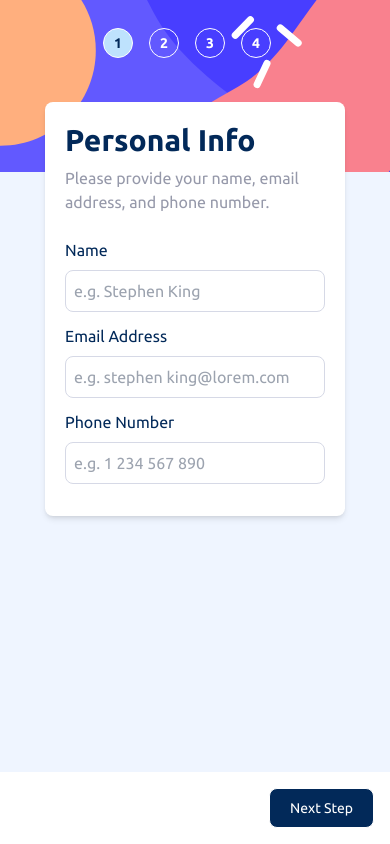
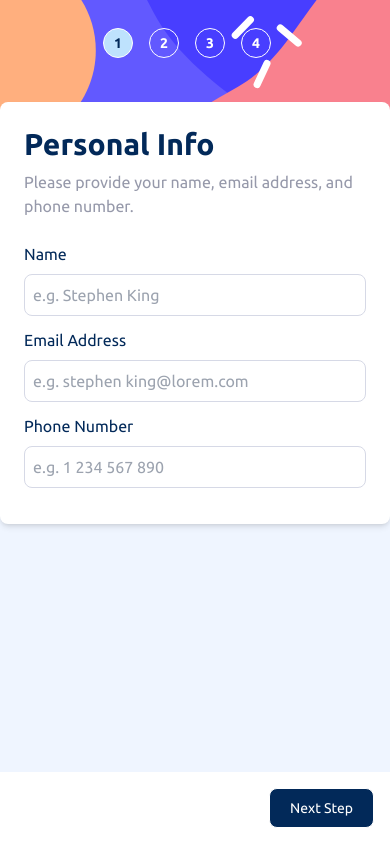
Before and after one commit to Techtees/multi-step-form, a React (Vite) app: page / in a window 390 px wide. Built offline with nearby package versions, Linux system fonts and the light colour scheme.

Commit message:
style changes: made summary page responsive

```diff
--- a/src/components/StepWrapper.tsx
+++ b/src/components/StepWrapper.tsx
@@ -65,7 +65,6 @@ export const StepWrapper: React.FC = () => {
             setIsConfirmed(true)
         }
     };
-    console.log(isConfirmed)
 
     return (
         <>
@@ -73,7 +72,7 @@ export const StepWrapper: React.FC = () => {
             <div className="overflow-hidden lg:h-screen flex items-center justify-center">
                 <div className="lg:bg-white w-full lg:w-[940px] lg:p-5 lg:shadow-md lg:rounded-lg lg:flex lg:justify-between">
                     <SideBar currStep = {currentStepIndex} />
-                    <div className=" mx-auto max-w-[300px] md:max-w-[500px] shadow-md lg:shadow-none rounded-lg z-10 -top-[70px] lg:-top-[0] lg:w-[60%] lg:max-w-[450px]  items-start relative  bg-white p-5">
+                    <div className=" mx-auto max-w-[420px] md:max-w-[500px] shadow-md lg:shadow-none rounded-lg z-10 -top-[70px] lg:-top-[0] lg:w-[60%] lg:max-w-[450px]  items-start relative  bg-white p-6">
                         <form onSubmit={handleSubmit}>
                             {steps[currentStepIndex]}
                             <div className="fixed bottom-0 p-4 lg:p-0 lg:absolute left-0 bg-white lg:bottom-3  w-full">
```
